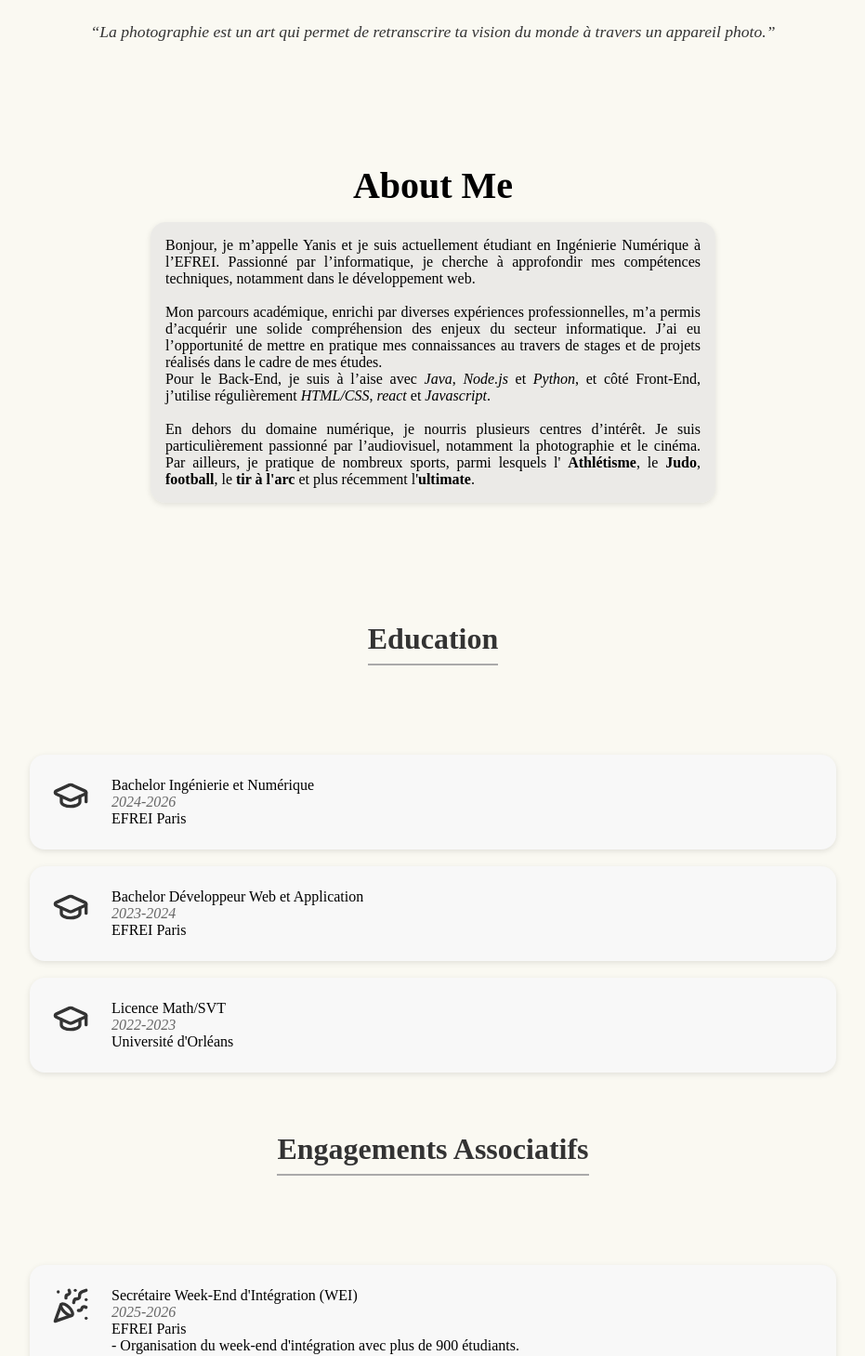
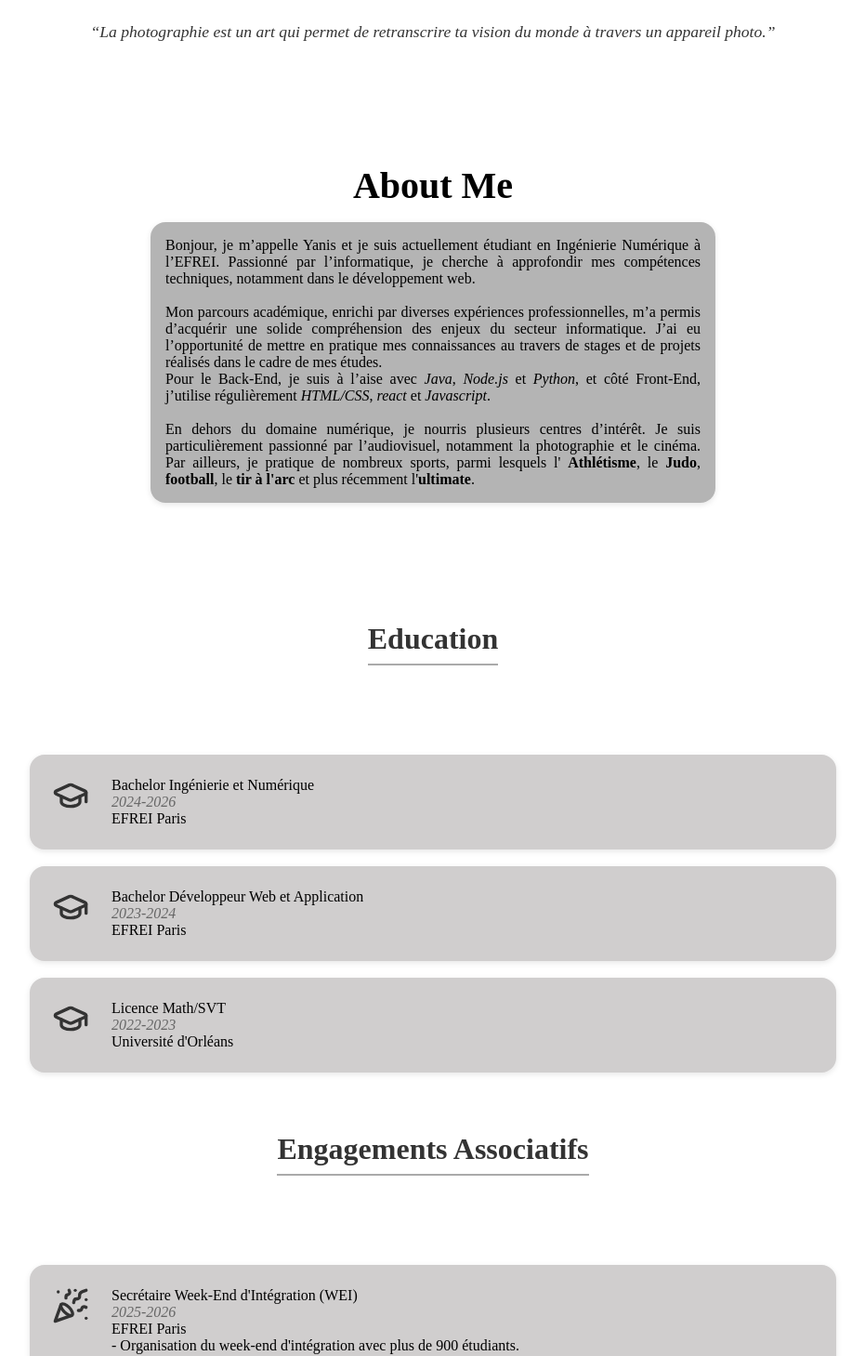
Before and after one commit to yanis-meziane/portefolio, a React (Create React App) app: page / in a window 1280 px wide. Shown: the part 515-1974 px from the top of the page at 93% size, without its empty margins (174-1105 px from the left). Built offline with nearby package versions, Linux system fonts and the light colour scheme.

Commit message:
Update UI

```diff
--- a/src/components/CSS/main.css
+++ b/src/components/CSS/main.css
@@ -20,7 +20,7 @@ a {
   width: 100%;
   padding: 4rem 2rem;
   text-align: center;
-  background-color: #FAF9F2 ;
+  background-color: white ;
 }
 
 /* PHOTO DE PROFIL */
@@ -79,7 +79,7 @@ h1 {
   border-radius: 2vh;
   box-shadow: 0 2px 6px rgba(0, 0, 0, 0.1);
   text-align: justify;
-  background-color: rgba(225, 225, 225, 0.6);
+  background-color: rgba(131, 131, 131, 0.6);
 }
 
 /* Education & Engagement cards */
@@ -90,7 +90,7 @@ h1 {
   align-items: center;
   width: 100%;
   flex-direction: column;
-  background-color: #FAF9F2;
+  background-color: white;
 }
 
 #AboutMe_main {
@@ -102,7 +102,7 @@ h1 {
   width: 100%;
   background: white;
   margin-top: 2rem;
-   background-color: #FAF9F2;
+   background-color: white;
 }
 
 #AboutMe_main h2 {
@@ -127,7 +127,7 @@ h1 {
 .education_text {
   display: flex;
   align-items: flex-start;
-  background-color: #f8f8f8;
+  background-color: #d0cece;
   padding: 1.5rem;
   border-radius: 1rem;
   box-shadow: 0 2px 6px rgba(0, 0, 0, 0.1);
@@ -166,7 +166,7 @@ h2{
   flex-direction: column;
   align-items: center;
   justify-content: center;
-  background-color: #FAF9F2;
+  background-color: white;
 }
 
 .skills_main{
@@ -181,7 +181,7 @@ h2{
   display: flex;
   flex-direction: row;
   align-items: flex-start;
-  background-color: #f8f8f8;
+  background-color: #d0cece;
   padding: 1.5rem;
   border-radius: 1rem;
   box-shadow: 0 2px 6px rgba(0, 0, 0, 0.1);
@@ -205,7 +205,7 @@ h2{
   align-items: center;
   width: 100%;
   flex-direction: column;
-  background-color: #FAF9F2;
+  background-color: white;
 
 }
 
@@ -218,7 +218,7 @@ h2{
   width: 100%;
   background: white;
   margin-top: 2rem;
-  background-color: #FAF9F2;
+  background-color: white;
 }
 
 #projectsMain h2 {
@@ -272,7 +272,7 @@ h2{
   align-items: center;
   width: 100%;
   flex-direction: column;
-  background-color: #FAF9F2;
+  background-color: white;
 
 }
 
@@ -283,7 +283,7 @@ h2{
   gap: 3rem;
   padding: 2rem;
   width: 100%;
-  background-color: #FAF9F2;
+  background-color: white;
   margin-top: 2rem;
 }
 
@@ -306,7 +306,7 @@ h2{
 }
 
 .allContact {
-  background-color: #f8f8f8;
+ background-color: #d0cece;
   padding: 1.5rem;
   border-radius: 1rem;
   box-shadow: 0 2px 6px rgba(0, 0, 0, 0.1);
```
